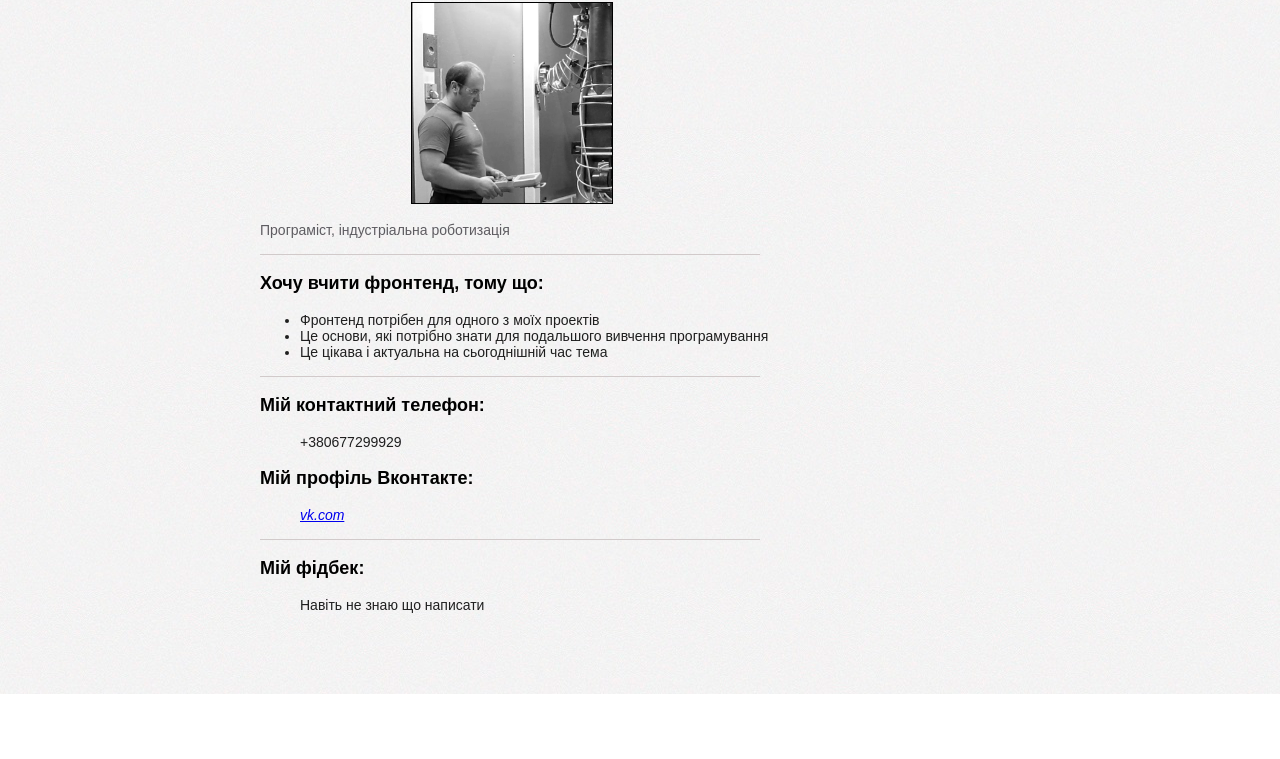
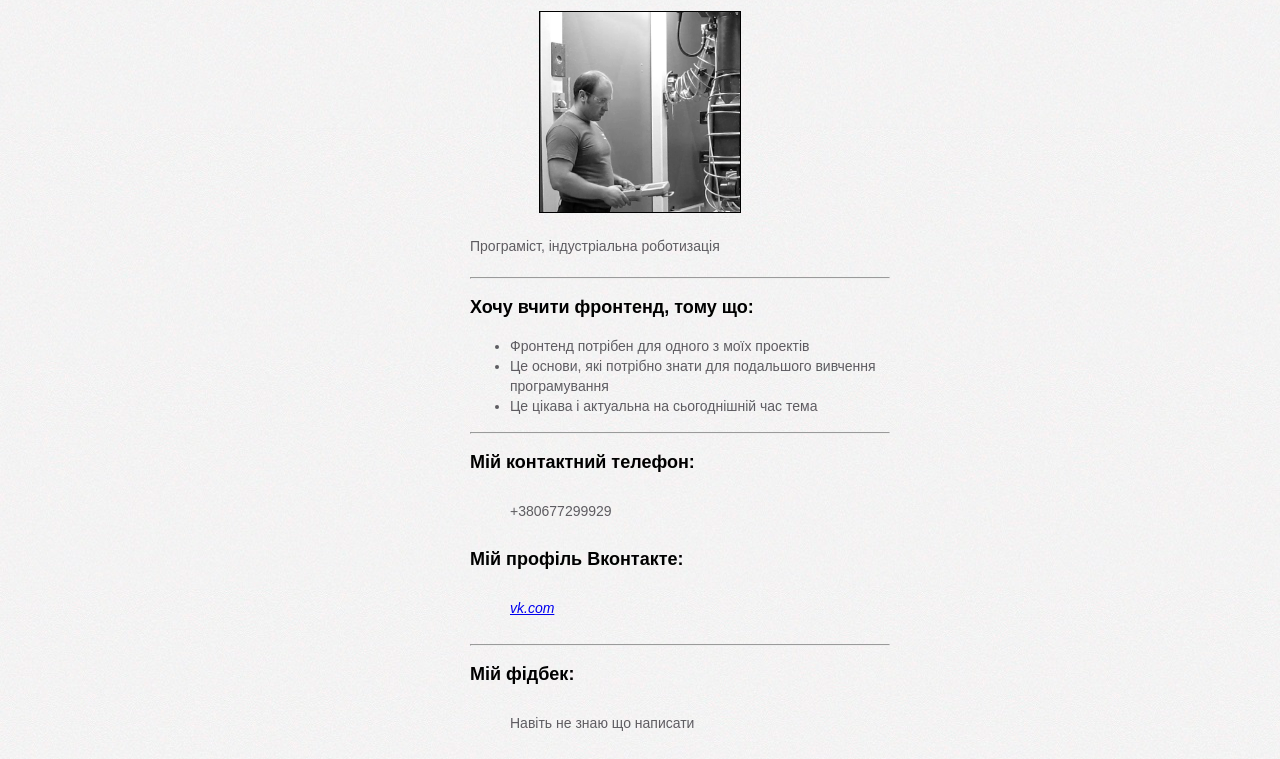
Before and after one commit to insotech/dzhuhalyk_html_1_2, a plain HTML site: page HomeWork01.html in a window 1280 px wide. Shown: the part 106-865 px from the top of the page. Before the commit the page ends 800 px from the top, so only its background shows below. Drawn offline with Linux system fonts and the light colour scheme.

Commit message:
Add files via upload

```diff
--- /dev/null
+++ b/css/reset.css
@@ -0,0 +1,48 @@
+/* http://meyerweb.com/eric/tools/css/reset/
+   v2.0 | 20110126
+   License: none (public domain)
+*/
+
+html, body, div, span, applet, object, iframe,
+h1, h2, h3, h4, h5, h6, p, blockquote, pre,
+a, abbr, acronym, address, big, cite, code,
+del, dfn, em, img, ins, kbd, q, s, samp,
+small, strike, strong, sub, sup, tt, var,
+b, u, i, center,
+dl, dt, dd, ol, ul, li,
+fieldset, form, label, legend,
+table, caption, tbody, tfoot, thead, tr, th, td,
+article, aside, canvas, details, embed,
+figure, figcaption, footer, header, hgroup,
+menu, nav, output, ruby, section, summary,
+time, mark, audio, video {
+	margin: 0;
+	padding: 0;
+	border: 0;
+	font-size: 100%;
+	font: inherit;
+	vertical-align: baseline;
+}
+/* HTML5 display-role reset for older browsers */
+article, aside, details, figcaption, figure,
+footer, header, hgroup, menu, nav, section {
+	display: block;
+}
+body {
+	line-height: 1;
+}
+ol, ul {
+	list-style: none;
+}
+blockquote, q {
+	quotes: none;
+}
+blockquote:before, blockquote:after,
+q:before, q:after {
+	content: '';
+	content: none;
+}
+table {
+	border-collapse: collapse;
+	border-spacing: 0;
+}
--- a/css/style.css
+++ b/css/style.css
@@ -1,18 +1,20 @@
+/* {
+    margin: 0;
+    padding: 0;
+}*/
 body {
-     max-width: 1024px;
-     max-height: 1024px;
-     background-image: url("../img/hwbg.jpg");
-     background-size: 1024px 1024px;
-     font-family: arial;
-     margin: 0px;
-}
+    text-align: center;
+    background-image: url("../img/hwbg.jpg");
+    }
 .content {
-     margin-top: 50px;
-     padding-left: 180px;
-     padding-right: 180px;
-}
-.h1 {
-    align-content: center;
+    width: 500px;
+    height: 100%;
+    margin: 0 auto;
+    font-family: arial;
+    text-align: left;
+    }
+h1 {
+    text-align: center;
 }
 .prof {
     padding-left: 80px;
@@ -20,6 +22,8 @@ body {
 ul {
     color: #1f1f1f;
     font-size: 14px;
+    line-height: 20px;
+    color: #5e5c61;
 }
 .photo {
     text-align: center;
@@ -35,16 +39,21 @@ ul {
 .textbr {
     color: #5e5c61;
     font-size: 14px;
+    line-height: 30px;
 }
- dd {
+dt {
+    font-size: 18px;
+    font-weight: bold;
+}
+dd {
      color: #1f1f1f;
     font-size: 14px;
+    color: #5e5c61;
+    line-height: 40px;
 }
-.linia {
+.line {
      text-align: center;
     max-width: 500px;
-}
-hr {
     border: none;
     color: #d1caca;
     background-color: #d1caca;
```
Also changed, not shown: index.html (added, +38 -0 lines).
